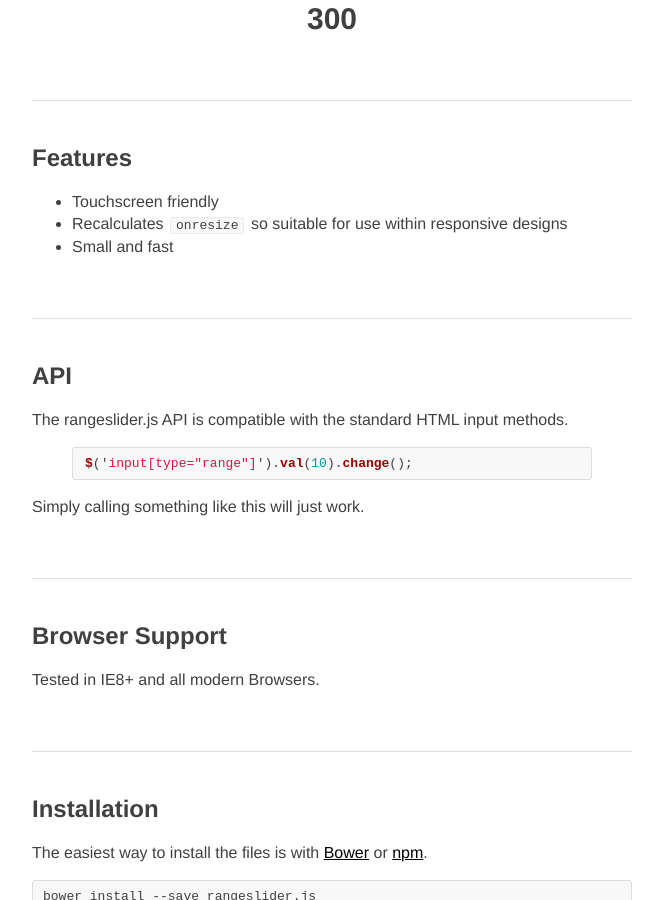
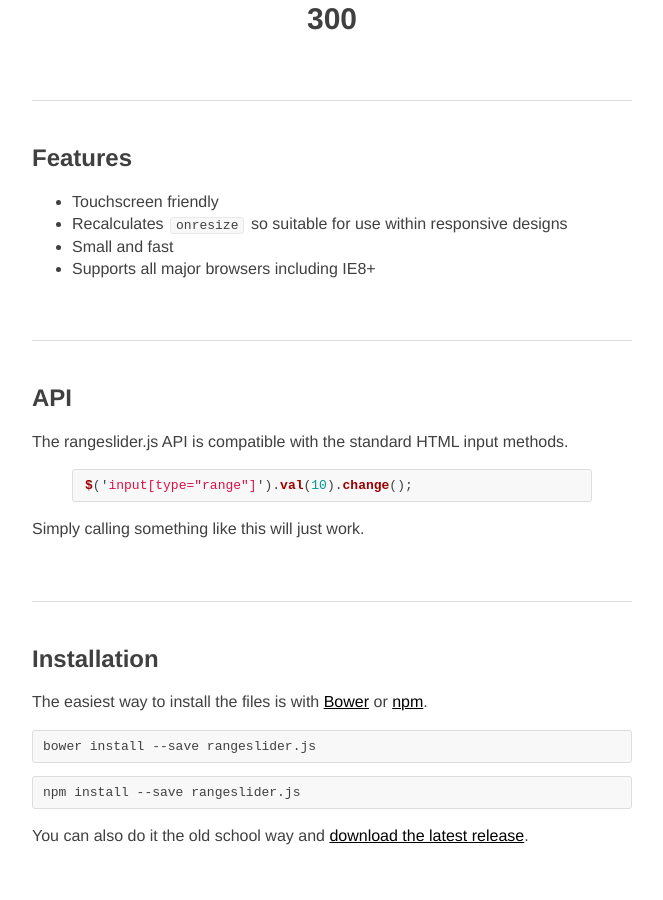
Before and after one commit to andreruffert/rangeslider.js, a Jekyll site: the page built from index.html, in a window 1280 px wide and 900 px high, scrolled down 471 px. Shown: the whole window, without its empty margins (308-971 px from the left). Built offline with Jekyll 4.4.1, drawn with Linux system fonts in a browser that asks for light colours; nearby versions of some CDN libraries; comment, search, counter and statistics services are not loaded.

Commit message:
Move browser support to features section

```diff
--- a/index.html
+++ b/index.html
@@ -31,6 +31,7 @@
         <li>Touchscreen friendly</li>
         <li>Recalculates <code>onresize</code> so suitable for use within responsive designs</li>
         <li>Small and fast</li>
+        <li>Supports all major browsers including IE8+</li>
     </ul>
 </section>
 
@@ -43,13 +44,6 @@
 $('input[type="range"]').val(10).change();
 {% endhighlight %}
     <p>Simply calling something like this will just work.</p>
-</section>
-
-<hr>
-
-<section id="browser-support">
-    <h2>Browser Support</h2>
-    <p>Tested in IE8+ and all modern Browsers.</p>
 </section>
 
 <hr>
```
